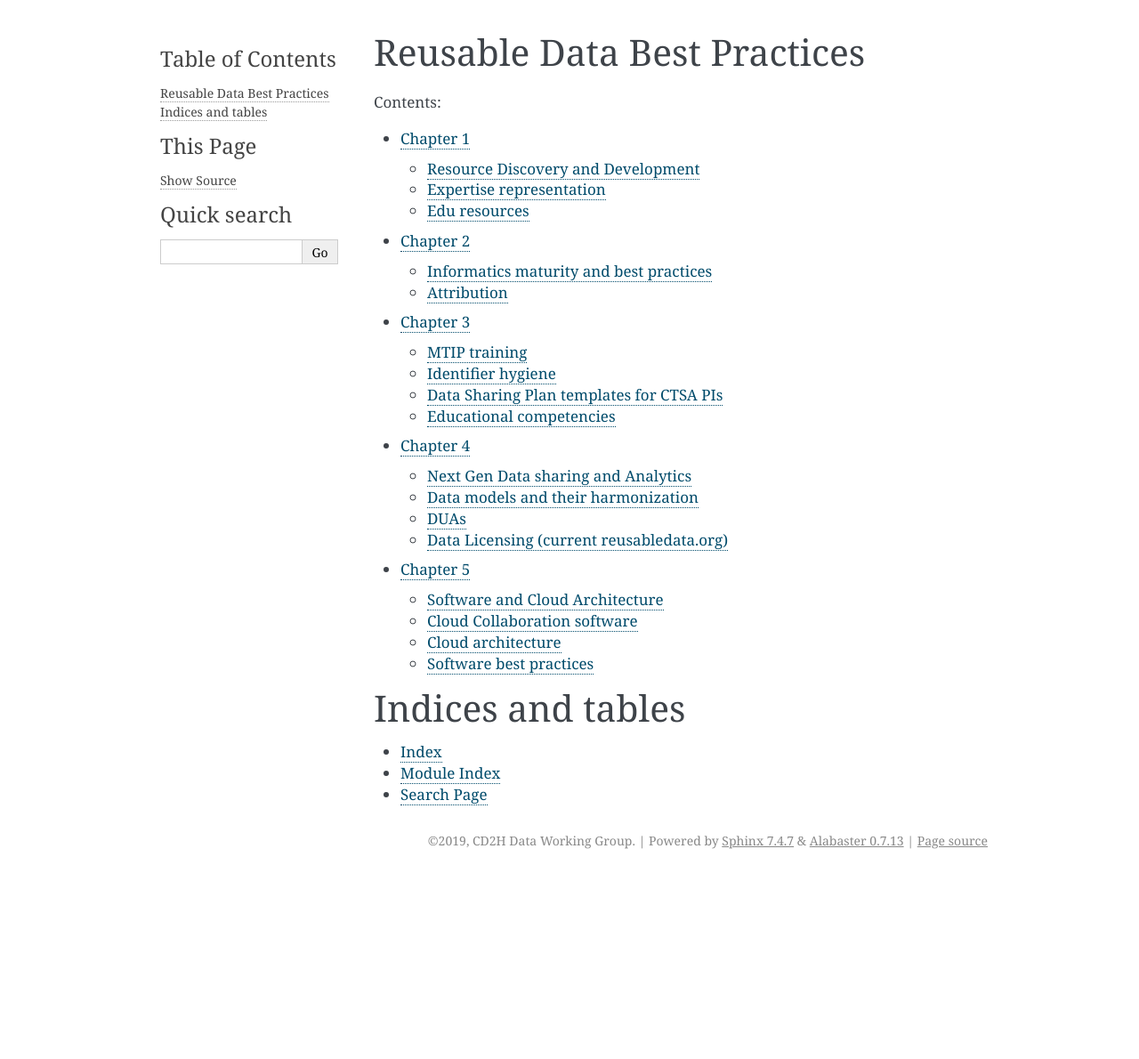
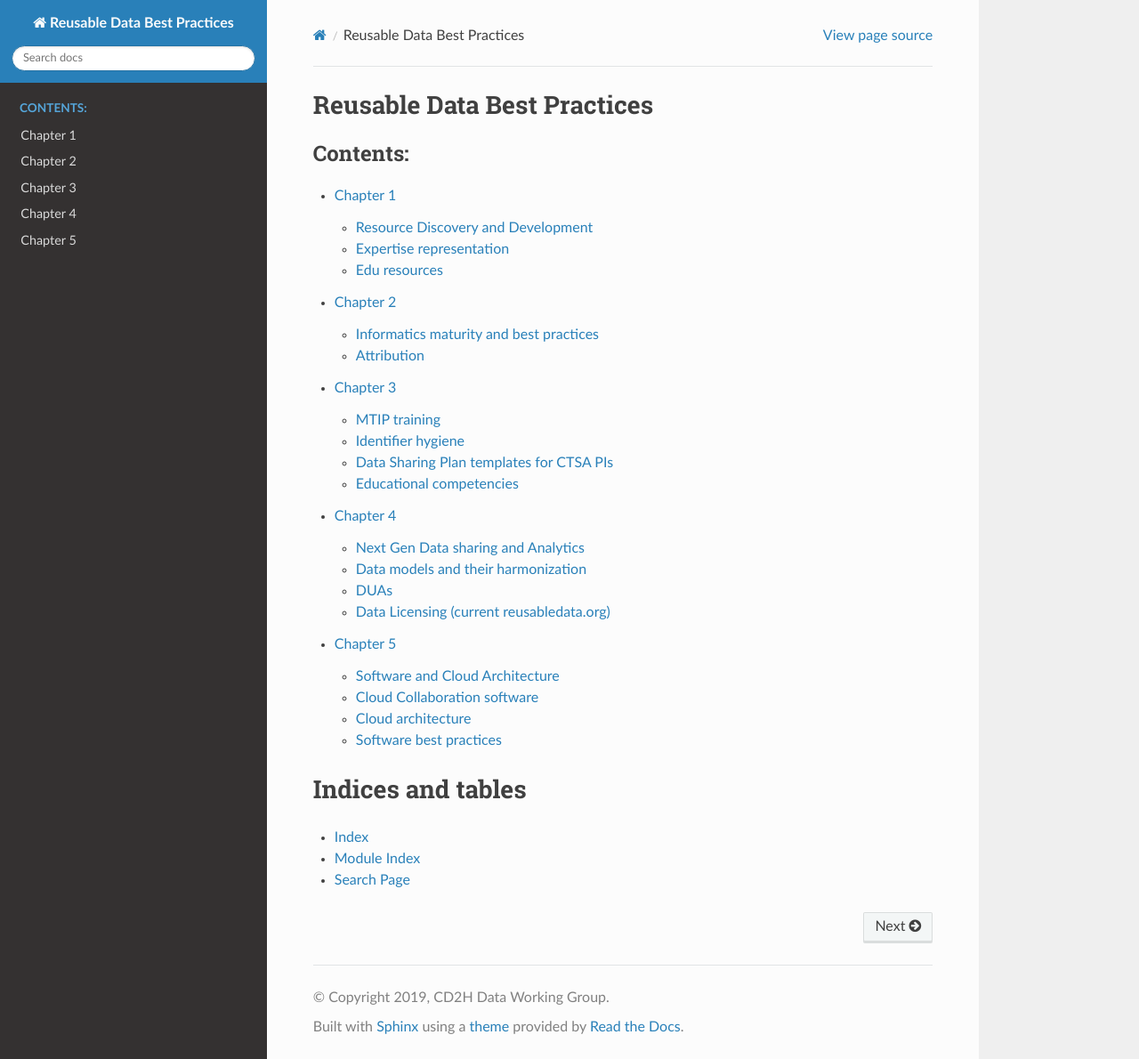
Before and after one commit to data2health/informatics-playbook, a Sphinx documentation site: the page built from docs/index.rst, in a window 1280 px wide and 1190 px high. Shown: the whole window at 89% size. Built offline with Sphinx 7.4.7 and the Read the Docs theme 2.0.0, drawn with Linux system fonts in a browser that asks for light colours.

Commit message:
using readthedocs default theme

```diff
--- a/docs/conf.py
+++ b/docs/conf.py
@@ -183,3 +183,13 @@ epub_exclude_files = ['search.html']
 
 # If true, `todo` and `todoList` produce output, else they produce nothing.
 todo_include_todos = True
+
+
+
+
+try:
+    import sphinx_rtd_theme
+    html_theme = 'sphinx_rtd_theme'
+    html_theme_options = {}
+except ImportError:
+    print('Warning: "sphinx_rtd_theme" is not installed, fall back to default theme.')
--- a/docs/requirements.txt
+++ b/docs/requirements.txt
@@ -1,2 +1,3 @@
 Sphinx>=1.8.4
 recommonmark>=0.5.0
+sphinx-rtd-theme>=0.4.3
```
Also changed, not shown: 1 other file.
